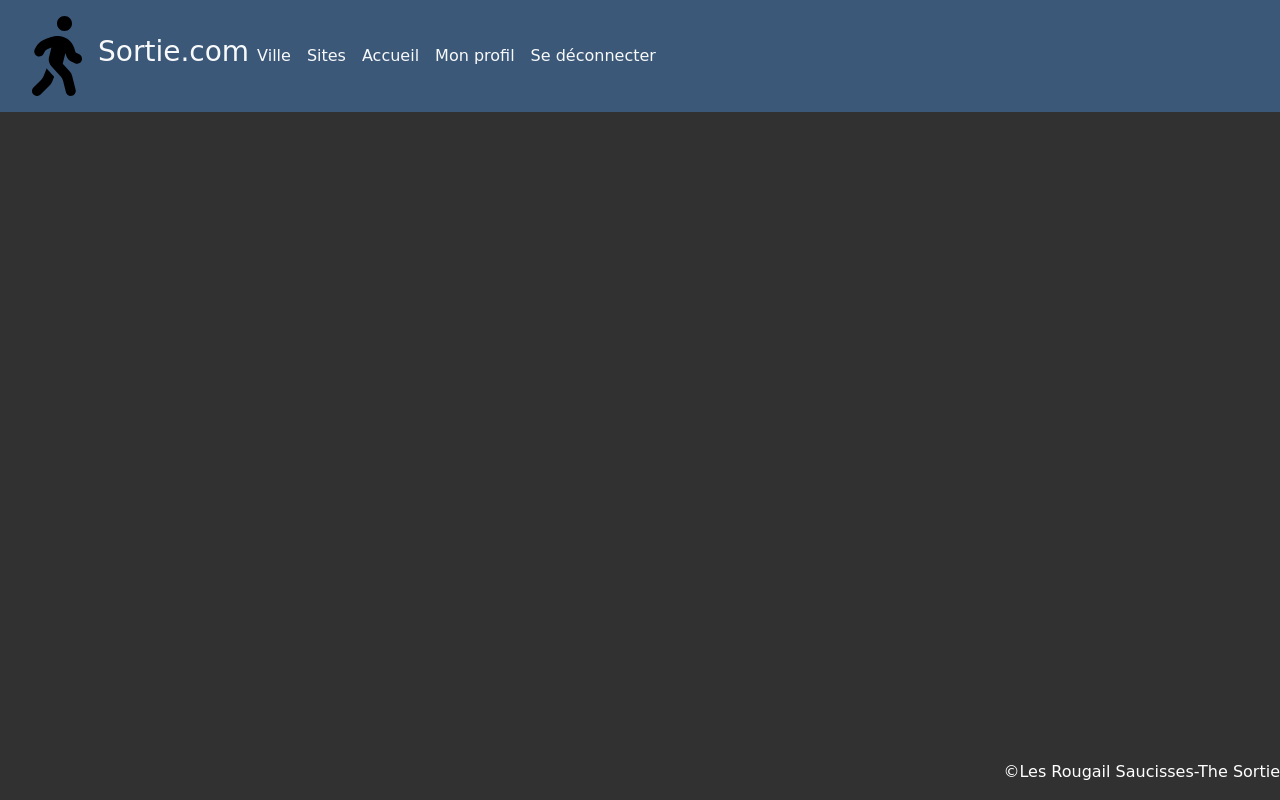
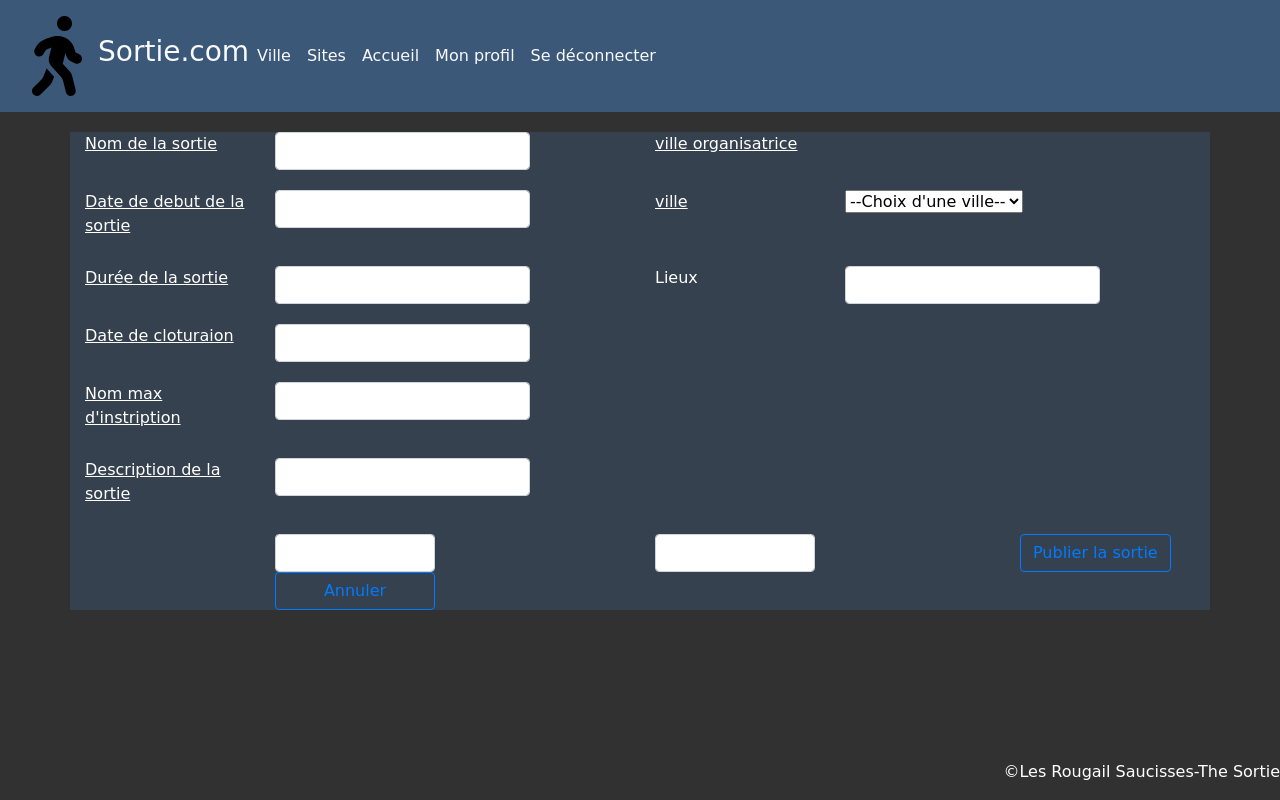
Before and after one commit to Omasashi/the_sortie, a Symfony app: template templates/sortie/modifier_sortie.html.twig in a window 1280 px wide. Run offline with Twig, Linux system fonts and the light colour scheme; the template is opened without the code that fills it, so the values that code supplies are empty; form fields are guessed from the names that the template uses; some libraries are stand-ins or nearby versions.

Commit message:
Modifier et Supprimer Sortie

```diff
--- a/src/Entity/Participants.php
+++ b/src/Entity/Participants.php
@@ -83,7 +83,7 @@ class Participants implements UserInterface
     private $siteparticipant;
 
     /**
-     * @ORM\OneToOne(targetEntity="App\Entity\Inscriptions", inversedBy="paritcipant")
+     * @ORM\OneToOne(targetEntity="App\Entity\Inscriptions", mappedBy="paritcipant")
      */
     private $inscriptions;
 
--- a/templates/sortie/modifier_sortie.html.twig
+++ b/templates/sortie/modifier_sortie.html.twig
@@ -1,5 +1,71 @@
 {% extends ('layout.html.twig') %}
  {% block title %}{{ parent() }} Modifier Sortie{% endblock %}
 {% block main %}
+ <div class="container text-white DIV marge-bottom marge-top">
+  {{ form_start(modifierSortieForm) }}
+  <div class="row marge-bottom marge-top">
+   <div class="col-2"><label for=""><u>Nom de la sortie</u></label></div>
+   <div class="col-3">{{ form_widget(modifierSortieForm.nom) }}</div>
+   <div class="col-2 offset-md-1 "><label for=""><u>ville organisatrice</u></label></div>
+   <div class="col-3"><label for="">{{ site }}</label></div>
 
+  </div>
+
+  <div class="row marge-bottom">
+   <div class="col-2"><label for=""><u>Date de debut de la sortie</u></label></div>
+   <div class="col-3">{{ form_widget(modifierSortieForm.dateDebut) }}</div>
+   <div class=" col-2 offset-md-1"><label for=""><u>ville</u></label></div>
+   <div class="col-3"><select id="ville"name="ville">
+     <option value="">--Choix d'une ville--</option>
+     {%for ville in villes%}
+      <option value="{{ ville.id }}">{{ ville.getNomVille() }}</option>
+     {% endfor %}
+    </select></div>
+
+  </div>
+
+  <div class="row marge-bottom">
+   <div class="col-2"><label for=""><u>Durée de la sortie</u></label></div>
+   <div class="col-3">{{ form_widget(modifierSortieForm.duree) }}</div>
+   <div class="col-2 offset-md-1"><label for="">Lieux</label></div>
+   <div class="col-3">{{ form_widget(modifierSortieForm.sortie) }}</div>
+  </div>
+
+  <div class="row marge-bottom">
+   <div class="col-2"><label for=""><u>Date de cloturaion</u></label></div>
+   <div class="col-3"> {{ form_widget(modifierSortieForm.dateCloture) }}</div>
+   <div><label for=""></label></div>
+   <div></div>
+  </div>
+
+  <div class="row marge-bottom">
+   <div class="col-2"><label for=""><u>Nom max d'instription</u></label></div>
+   <div class="col-3">{{ form_widget(modifierSortieForm.maxInscriptions) }}</div>
+   <div><label for=""></label></div>
+   <div></div>
+  </div>
+
+  <div class="row marge-bottom">
+   <div class="col-2 "><label for=""><u>Description de la sortie</u></label></div>
+   <div class="col-3">{{ form_widget(modifierSortieForm.infosescriptions) }}</div>
+   <div><label for=""></label></div>
+   <div></div>
+  </div>
+
+
+  <div class="row marge-bottom">
+   <div class="col-2 offset-md-2">
+    {{ form_widget(modifierSortieForm.Enregistrer) }}
+   </div>
+   <div class="col-2 offset-md-2">
+    {{ form_widget(modifierSortieForm.Supprimer) }}
+   </div>
+   <div class="offset-md-2 col2 ">
+    <button class="btn btn-outline-primary col-12" name="publier" type="submit">Publier la sortie</button>
+   </div>
+   <div class="col-2 offset-md-2">
+    <button class="btn btn-outline-primary col-12" type="reset"><a href="{{ path('home') }}">Annuler</a></button>
+   </div>
+  </div>
+  {{ form_end(modifierSortieForm) }}</div>
 {% endblock %}
```
Also changed, not shown: src/Controller/SortieController.php (+53 -5 lines), src/Form/ModifierSortieType.php (+24 -6 lines).
